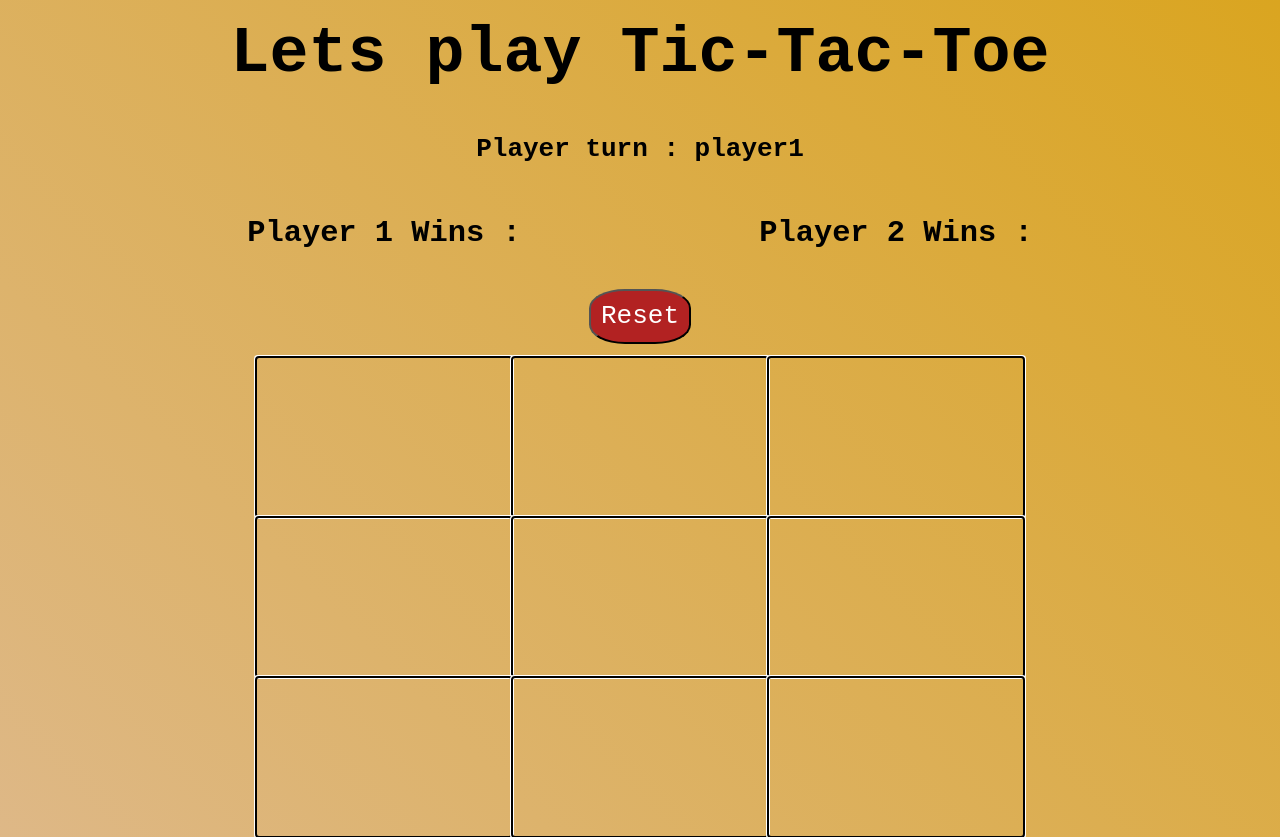
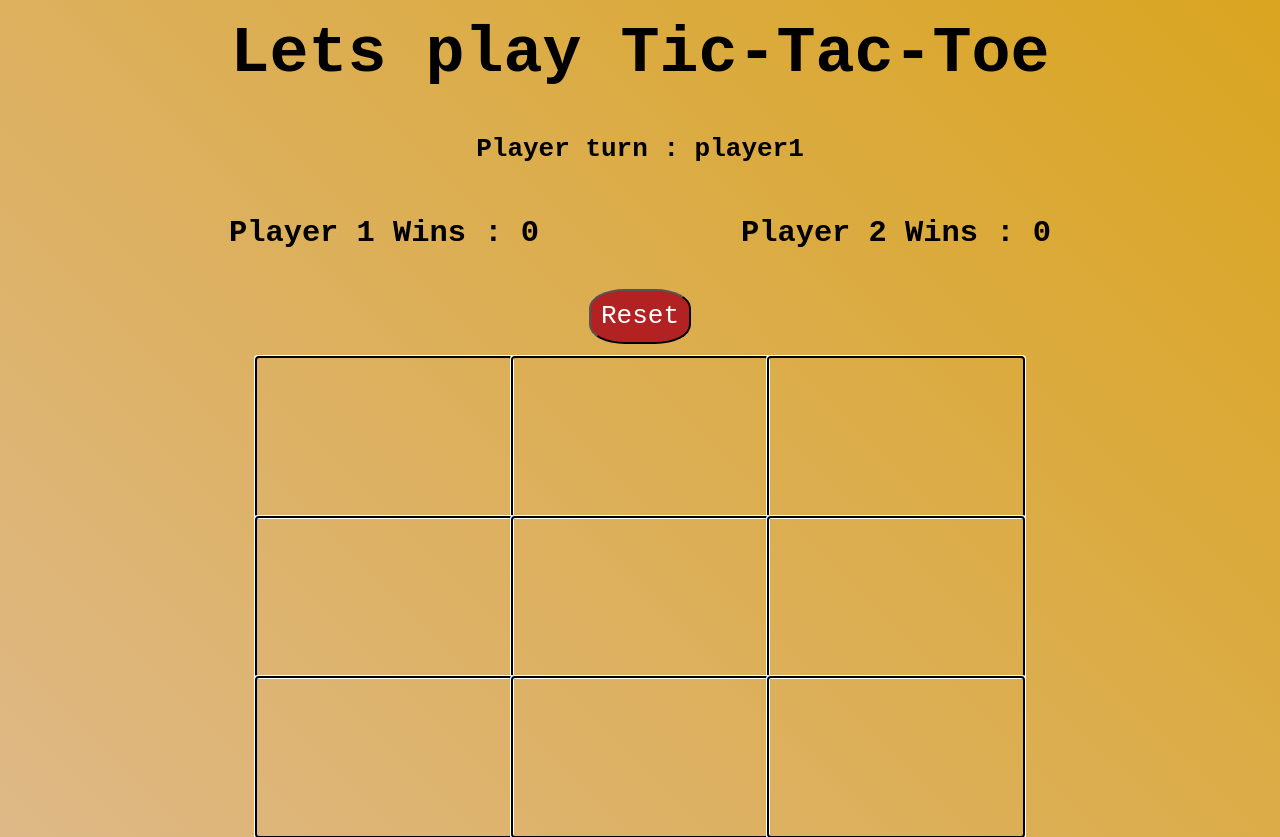
Before and after one commit to Zoro-chi/TOP-tictactoe, a plain HTML site: page index.html in a window 1280 px wide. Drawn offline with Linux system fonts and the light colour scheme.

Commit message:
minor changes

```diff
--- a/index.html
+++ b/index.html
@@ -16,11 +16,11 @@
         <h2>Player turn : <span class="turn"> </span></h2>
         <aside id="info">
             <div class="player1">
-                <h3>Player 1 Wins : </h3>
+                <h3>Player 1 Wins : <span class="p1wins"> 0 </span> </h3>
                 </div>
             </div>
             <div class="player2">
-                    <h3>Player 2 Wins : </h3>
+                    <h3>Player 2 Wins : <span class="p2wins"> 0 </span></h3>
                 </div>
             </div>
         </aside>
--- a/main.js
+++ b/main.js
@@ -30,6 +30,9 @@ function Player(name, mark){
 
 const game = (() => {
     const gameBoardArr = gameBoard.gameBoardArr
+    let player1Wins = document.querySelector(".p1wins").textContent
+    let player2Wins = document.querySelector(".p2wins").textContent
+
 
     const reset = () =>{
         gameBoard.spaces = [null, null, null, null, null, null, null, null, null]
```
